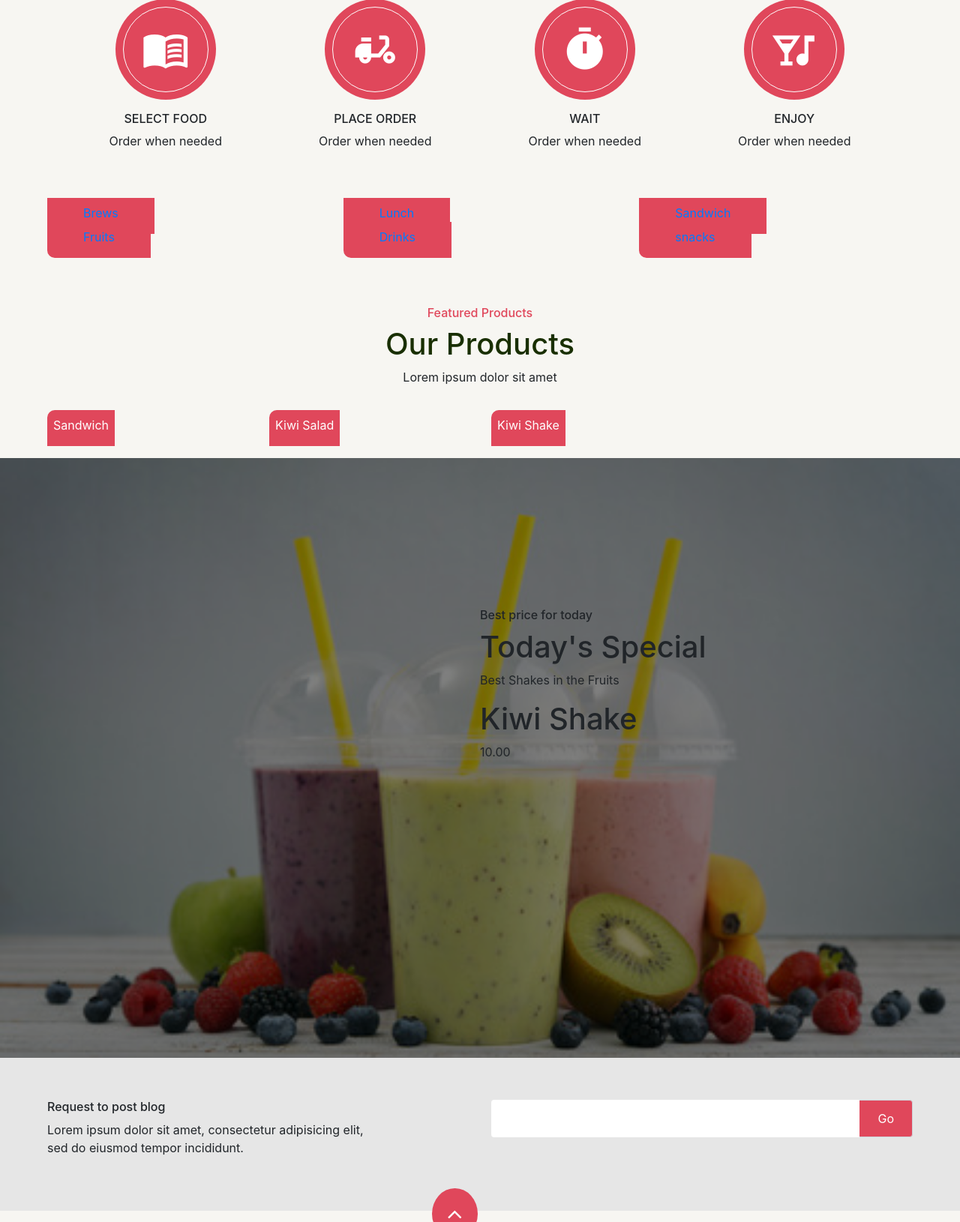
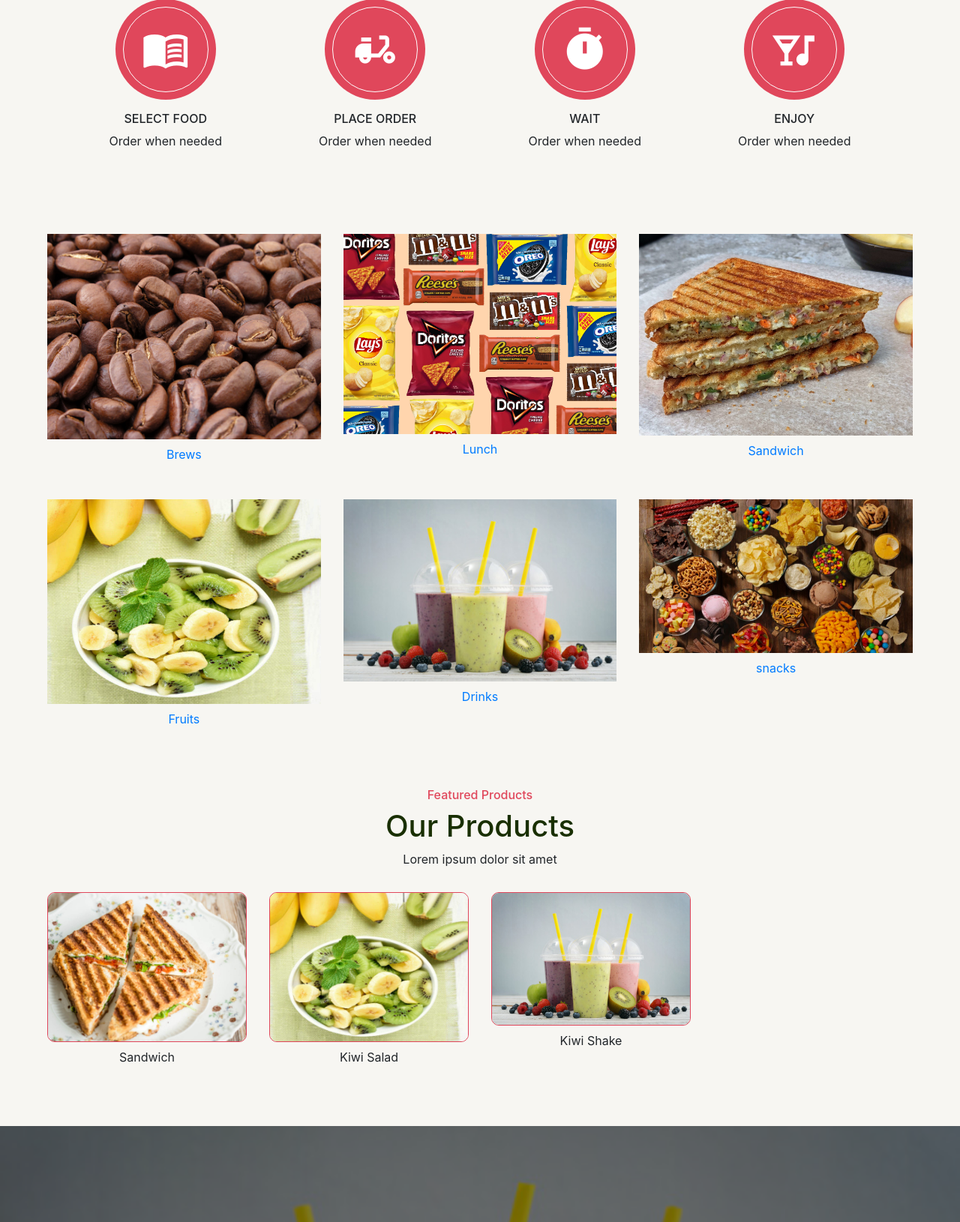
Before and after one commit to suyash143/pantry, a Django app: page / in a window 1280 px wide. Shown: the part 953-2583 px from the top of the page at 75% size. Run offline with Django 3.2, Linux system fonts and the light colour scheme; data comes from the database, SQL or seed files in the repository; some libraries are stand-ins or nearby versions.

Commit message:
Update index.html

```diff
--- a/dashboard/templates/index.html
+++ b/dashboard/templates/index.html
@@ -69,13 +69,10 @@
       <div class="row">
           {% for item in category %}
         <div class="col-md-4 cat1 my-3">
-            <div class="catimg" style="background-image: url('{{ item.image.url }}');">
-
-            <!-- <img src="images/cat1.jpg" alt="cart1" class="img-fluid"> -->
-            <div class="text-center px-5 pt-2">
-              <p><a href="{%url 'products' name=item.name%}">{{ item.name }}</a></p>
-            </div>
-            </div>
+              <img src="{{ item.image.url }}" alt="cart1" class="img-fluid">
+              <div class="text-center px-5 pt-2">
+                <p><a href="{%url 'products' name=item.name%}">{{ item.name }}</a></p>
+              </div>
         </div>
           {% endfor  %}
 
@@ -103,12 +100,10 @@
       <div class="row">
           {% for item in product %}
         <div class="col-md-3 my-3 food1">
-          <div class="foodimg" style="background-image: url('{{ item.image.url }}');">
-            <!-- <img src="images/banner1.jpg" alt="food1" class="img-fluid"> -->
+            <img src="{{ item.image.url }}" alt="food1" class="img-fluid">
             <div class="text-center px-2 pt-2">
               <p>{{ item.name }}</p>
             </div>
-          </div>
         </div>
           {% endfor %}
 
```
